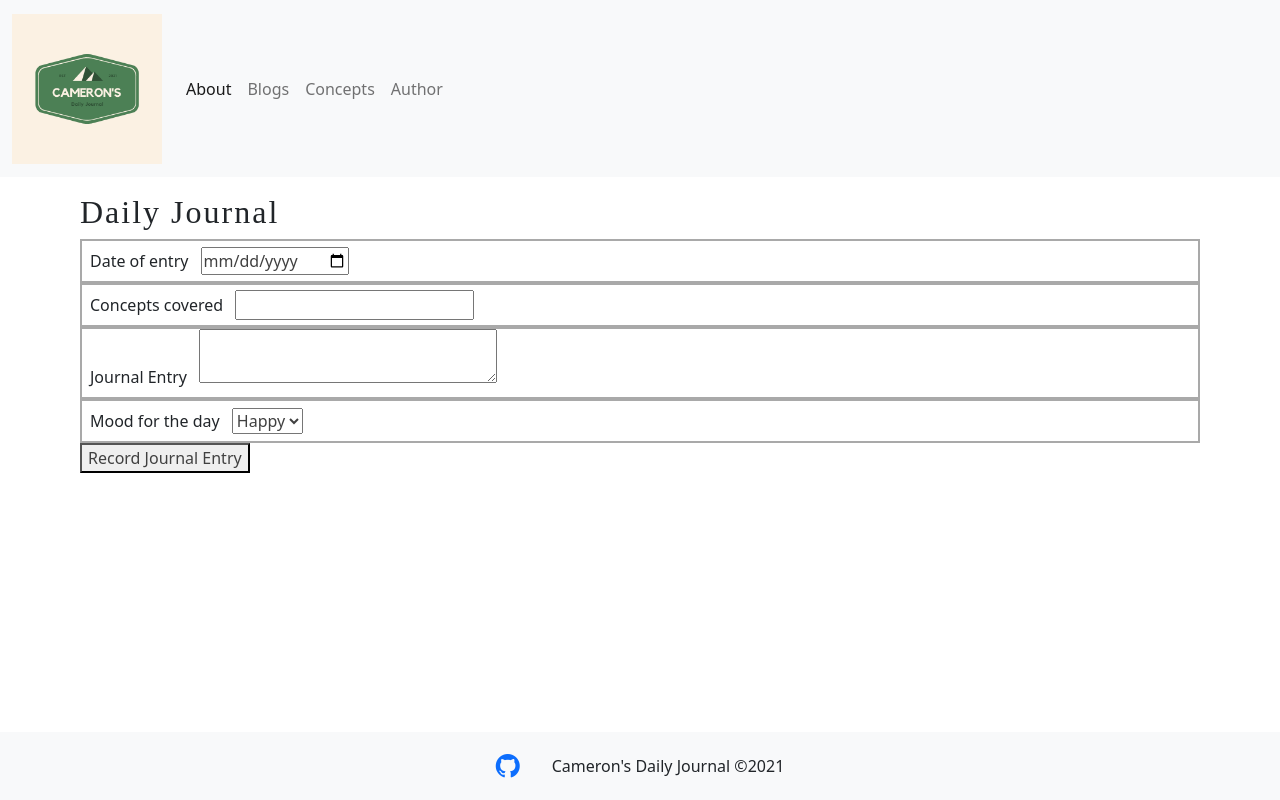
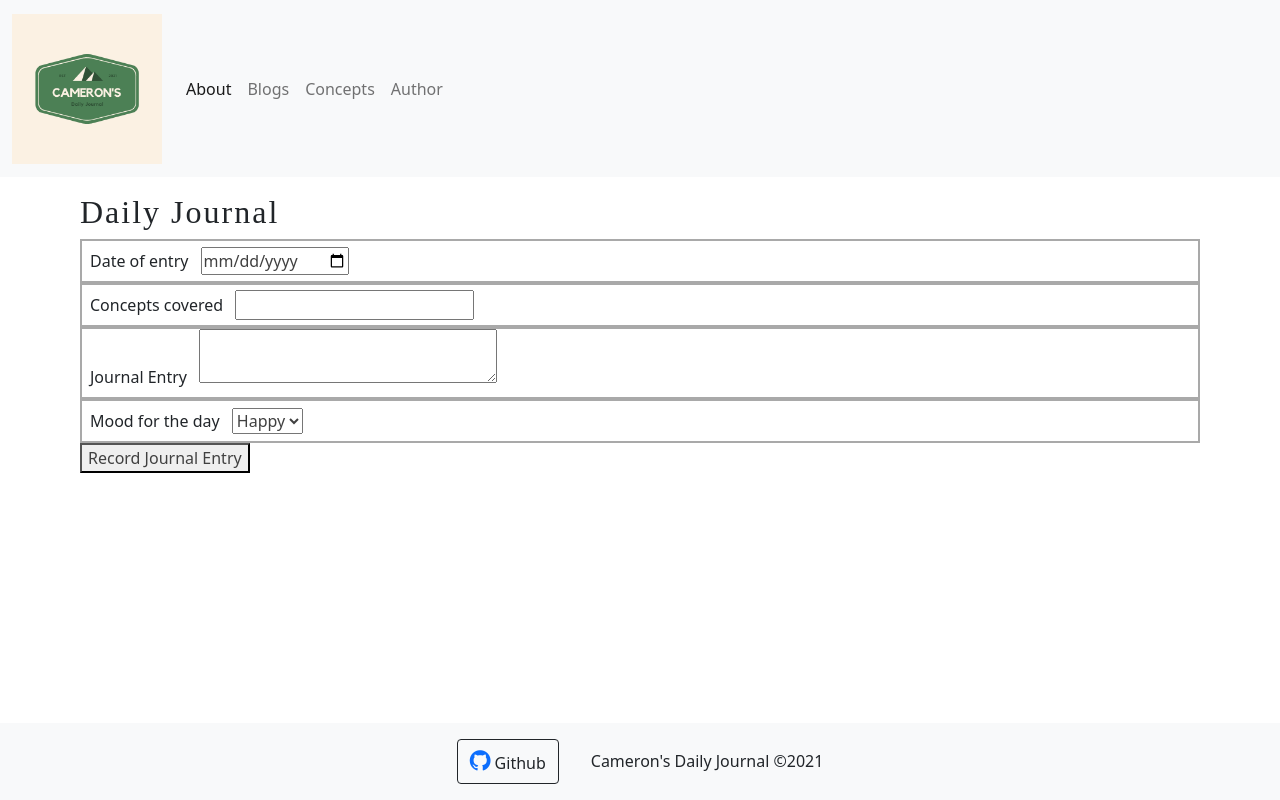
Before and after one commit to cresuta/daily_journal, a plain HTML site: page index.html in a window 1280 px wide. Drawn offline with nearby package versions, Linux system fonts and the light colour scheme; a web font is replaced by a local one.

Commit message:
boostrap btn added to github logo in footer

```diff
--- a/index.html
+++ b/index.html
@@ -98,9 +98,12 @@
 
     <footer class="bg-light">
       <div class="footer-github">
-        <a target="_blank" href="https://github.com/cresuta/daily_journal">
-          <i class="bi bi-github github-logo"></i>
-        </a>
+        <button type="button" class="btn btn-light btn-outline-dark">
+          <a target="_blank" href="https://github.com/cresuta/daily_journal">
+            <i class="bi bi-github github-logo"></i>
+          </a>
+          Github
+        </button>
       </div>
       <div class="footer-copyright">Cameron's Daily Journal &copy;2021</div>
     </footer>
--- a/styles/main.css
+++ b/styles/main.css
@@ -69,5 +69,9 @@ footer div {
 }
 
 .github-logo {
-  font-size: 1.5em;
+  font-size: 1.3em;
 }
+
+a:link {
+  text-decoration: none;
+}
```
